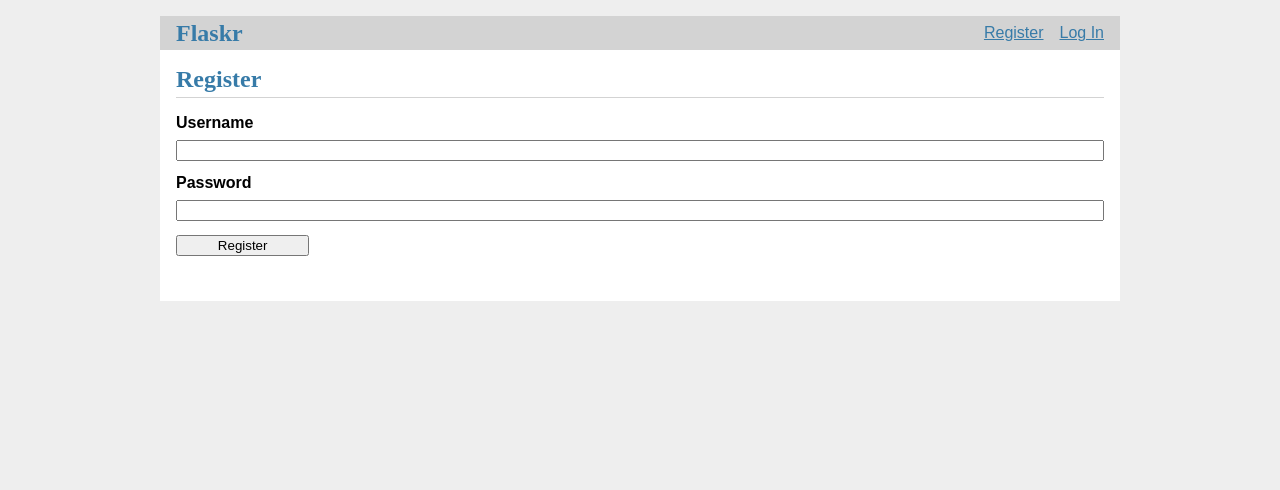
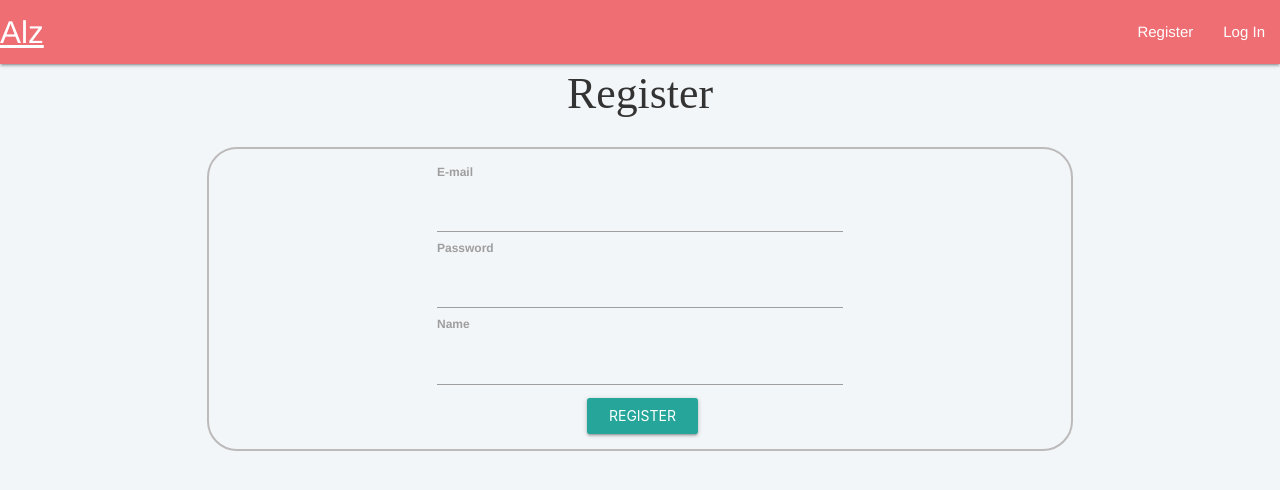
Before and after one commit to shehanshaman/Alz-App, a Flask app: page /auth/register in a window 1280 px wide. Shown: the top 490 px of the page. Run offline with Flask 2, Linux system fonts and the light colour scheme; some libraries are stand-ins or nearby versions.

Commit message:
User registration implemented
Signed-off-by: shehan shaman <33275058+shehanshaman@users.noreply.github.com>

```diff
--- a/flaskr/__init__.py
+++ b/flaskr/__init__.py
@@ -74,7 +74,7 @@ def create_app(test_config=None):
     db.init_app(app)
 
     # apply the blueprints to the app
-    from flaskr import auth, blog, preprocess, visualization, fs, analze, validation, modeling
+    from flaskr import auth, blog, preprocess, visualization, fs, analze, validation, modeling, home
 
     app.register_blueprint(auth.bp)
     app.register_blueprint(blog.bp)
@@ -84,6 +84,7 @@ def create_app(test_config=None):
     app.register_blueprint(analze.bp)
     app.register_blueprint(validation.bp)
     app.register_blueprint(modeling.bp)
+    app.register_blueprint(home.bp)
 
     # make url_for('index') == url_for('blog.index')
     # in another app, you might define a separate main index here with
--- a/flaskr/analze.py
+++ b/flaskr/analze.py
@@ -9,7 +9,7 @@ from flask import redirect
 import base64
 import io
 
-from .auth import UserResult
+from .auth import UserResult, login_required
 from .classes.preProcessClass import PreProcess
 from .classes.featureSelectionClass import FeatureSelection
 
@@ -21,6 +21,7 @@ USER_PATH = ROOT_PATH / "flaskr" / "upload" / "users"
 bp = Blueprint("analyze", __name__, url_prefix="/an")
 
 @bp.route("/")
+@login_required
 def index():
     user_id = session.get("user_id")
     r = UserResult.get_user_results(user_id)
@@ -65,6 +66,7 @@ def index():
 
 
 @bp.route("/step2", methods = ['GET', 'POST'])
+@login_required
 def selected_method():
     user_id = session.get("user_id")
 
@@ -118,6 +120,7 @@ def selected_method():
                            max_clasify = max_corr_df['Maximum Accuracy'].idxmax(), corr_score = corr_score_pic_hash)
 
 @bp.route("/step3")
+@login_required
 def final_result():
     user_id = session.get("user_id")
     r = UserResult.get_user_results(user_id)
--- a/flaskr/auth.py
+++ b/flaskr/auth.py
@@ -54,6 +54,8 @@ def register():
     if request.method == "POST":
         username = request.form["username"]
         password = request.form["password"]
+        given_name = request.form["given_name"]
+
         db = get_db()
         error = None
 
@@ -71,8 +73,9 @@ def register():
             # the name is available, store it in the database and go to
             # the login page
 
-            create_user_db(db, username, password, '', '')
-
+            create_user_db(db, username, password, given_name, '')
+            message  = given_name + ", Your account created."
+            flash(message)
             return redirect(url_for("auth.login"))
 
         flash(error)
--- a/flaskr/blog.py
+++ b/flaskr/blog.py
@@ -10,7 +10,7 @@ from werkzeug.exceptions import abort
 from flaskr.auth import login_required
 from flaskr.db import get_db
 
-bp = Blueprint("blog", __name__)
+bp = Blueprint("blog", __name__, url_prefix="/blog")
 
 
 @bp.route("/")
--- a/flaskr/fs.py
+++ b/flaskr/fs.py
@@ -8,7 +8,7 @@ from flask import redirect
 import base64
 import io
 
-from .auth import UserResult
+from .auth import UserResult, login_required
 from .classes.preProcessClass import PreProcess
 from .classes.featureSelectionClass import FeatureSelection
 
@@ -20,6 +20,7 @@ USER_PATH = ROOT_PATH / "flaskr" / "upload" / "users"
 bp = Blueprint("fs", __name__, url_prefix="/fs")
 
 @bp.route("/")
+@login_required
 def index():
     list_names = []
     path = USER_PATH / str(g.user["id"])
@@ -40,6 +41,7 @@ def index():
 
 #Get columns of 3 different feature selection methods
 @bp.route("/" , methods=['POST'])
+@login_required
 def get_val():
     fs_methods = request.form["fs_methods"]
     is_change = request.form["is_change"]
@@ -81,6 +83,7 @@ def get_val():
     return redirect('/fs/result')
 
 @bp.route("/result")
+@login_required
 def result():
     user_id = session.get("user_id")
     r = UserResult.get_user_results(user_id)
--- a/flaskr/modeling.py
+++ b/flaskr/modeling.py
@@ -11,7 +11,7 @@ from sklearn.model_selection import cross_val_score
 from sklearn.svm import SVC
 import pickle
 
-from flaskr.auth import UserResult
+from flaskr.auth import UserResult, login_required
 from flaskr.classes.preProcessClass import PreProcess
 
 from pathlib import Path
@@ -27,6 +27,7 @@ bp = Blueprint("modeling", __name__, url_prefix="/mod")
 
 
 @bp.route("/", methods=["GET"])
+@login_required
 def index():
     s = 2
     if request.method == "GET":
@@ -61,6 +62,7 @@ def index():
 
 
 @bp.route("/", methods=["POST"])
+@login_required
 def create_model():
     user_id = session.get("user_id")
 
@@ -80,6 +82,7 @@ def create_model():
 
 
 @bp.route("/predict/", methods=["GET", "POST"])
+@login_required
 def predict():
     user_id = session.get("user_id")
 
--- a/flaskr/templates/auth/register.html
+++ b/flaskr/templates/auth/register.html
@@ -1,15 +1,114 @@
-{% extends 'base.html' %}
+{#{% extends 'base.html' %}#}
+{##}
+{#{% block header %}#}
+{#  <h1>{% block title %}Register{% endblock %}</h1>#}
+{#{% endblock %}#}
+{##}
+{#{% block content %}#}
+{#  <form method="post">#}
+{#    <label for="username">Username</label>#}
+{#    <input name="username" id="username" required>#}
+{#    <label for="password">Password</label>#}
+{#    <input type="password" name="password" id="password" required>#}
+{#    <input type="submit" value="Register">#}
+{#  </form>#}
+{#{% endblock %}#}
 
-{% block header %}
-  <h1>{% block title %}Register{% endblock %}</h1>
-{% endblock %}
+<!DOCTYPE html>
+<html>
 
-{% block content %}
-  <form method="post">
-    <label for="username">Username</label>
-    <input name="username" id="username" required>
-    <label for="password">Password</label>
-    <input type="password" name="password" id="password" required>
-    <input type="submit" value="Register">
-  </form>
-{% endblock %}
+<head>
+    <meta charset="UTF-8"/>
+    <meta name="viewport" content="width=device-width, initial-scale=1.0">
+
+    <title>FYP: Register</title>
+
+    <!--bootstrap-->
+    <link rel="stylesheet" href="{{ url_for('static', filename='bootstrap/css/bootstrap.min.css') }}">
+
+    <!--Import Google Icon Font-->
+    <link rel="stylesheet" href="{{ url_for('static', filename='bootstrap/fonts/family=Material+Icons.css') }}">
+    <link rel="stylesheet" href="{{ url_for('static', filename='bootstrap/css/materialize-stepper.css') }}">
+
+    <link rel="stylesheet" href="{{ url_for('static', filename='css/main.css') }}">
+
+    <!-- Compiled and minified CSS -->
+    <link rel="stylesheet" href="{{ url_for('static', filename='css/materialize.min.css') }}">
+
+    <style>
+        .center {
+            margin: auto;
+            width: 50%;
+            padding: 10px;
+        }
+
+        .border {
+            border: 2px solid #bcbaba;
+            border-radius: 30px;
+            padding: 5px;
+        }
+
+        .flash {
+            margin: 1em 0;
+            padding: 1em;
+            background: #cae6f6;
+            border: 1px solid #377ba8;
+        }
+    </style>
+</head>
+
+<body style="background-color: #f3f6f9;">
+
+<!-- Dropdown Structure -->
+{% include 'horizontal_nav_bar.html' %}
+
+<div id="mainDataInterface-id" class="container mainDataInterface">
+
+
+    <div class="step-content">
+        <div class="row head-word">
+            <h3 id="h3-head-1" class="card__title" style="text-align: center;">Register</h3>
+        </div>
+    </div>
+
+    <div>
+        {% for message in get_flashed_messages() %}
+            <div class="flash">{{ message }}</div>
+        {% endfor %}
+    </div>
+
+    <div class="row">
+        <div class="border">
+            <form method="post" class="center">
+                <label for="username" style="float: left">E-mail</label>
+                <input type="email" name="username" id="username" required>
+                <label for="password" style="float: left">Password</label>
+                <input type="password" name="password" id="password" required>
+                <label for="given_name" style="float: left">Name</label>
+                <input name="given_name" id="given_name" required>
+                <input type="submit" value="Register" class="waves-effect waves-dark btn">
+            </form>
+        </div>
+
+    </div>
+
+</div>
+
+</body>
+</html>
+
+<script type="text/javascript" src="{{ url_for('static', filename='js/jquery/jquery.min.js') }}"></script>
+
+<script type="text/javascript" src='https://ajax.googleapis.com/ajax/libs/jqueryui/1.11.2/jquery-ui.min.js'></script>
+
+<!-- jQueryValidation Plugin -->
+<script type="text/javascript" src="{{ url_for('static', filename='js/jquery/jquery.validate.min.js') }}"></script>
+
+<!-- Compiled and minified JavaScript -->
+<script type="text/javascript" src="{{ url_for('static', filename='js/materialize/materialize.min.js') }}"></script>
+
+<script>
+    $(document).ready(function () {
+        $(".dropdown-trigger").dropdown();
+    });
+</script>
--- a/flaskr/templates/horizontal_nav_bar.html
+++ b/flaskr/templates/horizontal_nav_bar.html
@@ -16,6 +16,7 @@
         border-left: 3px solid white;
         height: 40px;
         margin-top: 12px;
+        margin-right: 5px;
     }
 </style>
 
--- a/flaskr/validation.py
+++ b/flaskr/validation.py
@@ -6,7 +6,7 @@ from flask import render_template
 from flask import redirect
 
 from flaskr.classes.preProcessClass import PreProcess
-from .auth import UserResult
+from .auth import UserResult, login_required
 
 from pathlib import Path
 
@@ -16,6 +16,7 @@ GENE_CARD = ROOT_PATH / "flaskr" / "upload" / "Validation" / "GeneCards-SearchRe
 bp = Blueprint("validation", __name__, url_prefix="/val")
 
 @bp.route("/")
+@login_required
 def index():
     user_id = session.get("user_id")
     r = UserResult.get_user_results(user_id)
--- a/flaskr/visualization.py
+++ b/flaskr/visualization.py
@@ -37,6 +37,7 @@ def index():
 
 
 @bp.route("/", methods=['POST'])
+@login_required
 def update_col():
     file_name = request.form['available_files']
     feature = request.form['features']
```
Also changed, not shown: flaskr/home.py (added, +10 -0 lines), flaskr/preprocess.py (+11 -0 lines), flaskr/templates/auth/login.html (+69 -5 lines), flaskr/templates/home.html (added, +51 -0 lines).
